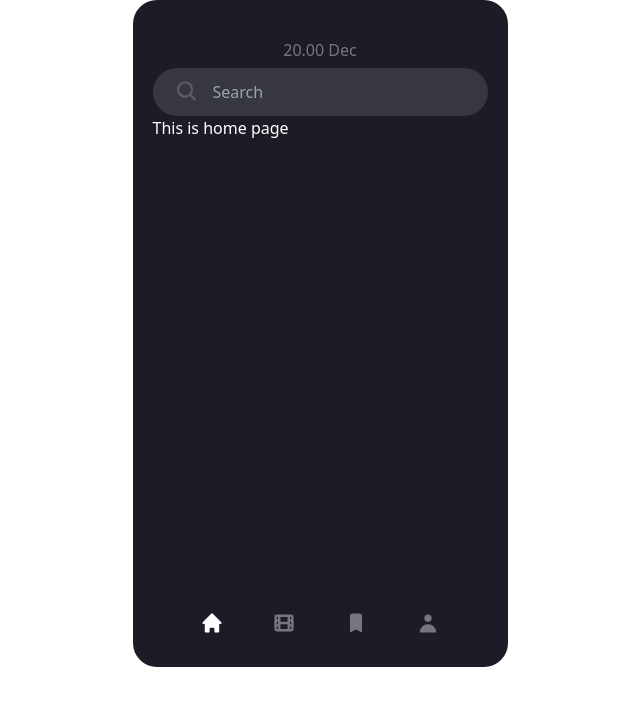
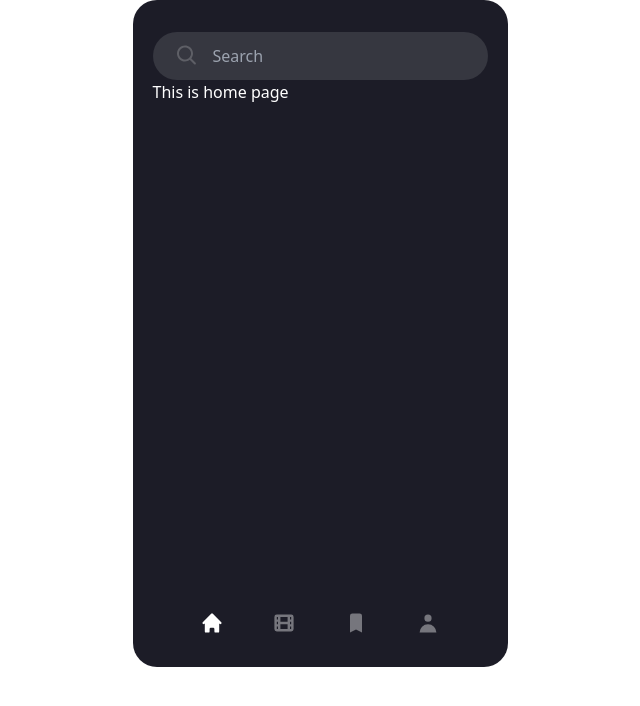
Before and after one commit to pswu11/camp10-midterm, a React (Vite) app: page / in a window 1280 px wide. Shown: the top 706 px of the page, without its empty margins (320-960 px from the left). Built offline with nearby package versions, Linux system fonts and the light colour scheme.

Commit message:
basic cleanup

```diff
--- a/src/components/GenreIcon.tsx
+++ b/src/components/GenreIcon.tsx
@@ -1,14 +1,12 @@
 import { cn } from '../lib/utils';
 
-
-        { // Usage Notes:
-
+{
+  // Usage Notes:
   //       const genreObj = {
   //   28: { "icon": "🤩", "name": "Action" },
   //   12: { "icon": "🫣", "name": "Abenteuer" },
   //   16: { "icon": "🫣", "name": "Animation" }
   // }
-
   // Object.entries(genreObj).map(([key,value], idx)=> {
   //   return (
   //     <GenreIcon genre={value} />
@@ -16,10 +14,9 @@ import { cn } from '../lib/utils';
   // })
 }
 
-
 type GenreIconProps = {
-  isActive?: boolean,
-  genre : {icon: string, name: string}
+  isActive?: boolean;
+  genre: { icon: string; name: string };
 } & React.DetailedHTMLProps<
   React.ButtonHTMLAttributes<HTMLButtonElement>,
   HTMLButtonElement
@@ -31,14 +28,12 @@ export function GenreIcon({
   genre,
   ...props
 }: GenreIconProps) {
-
-
   return (
     <div className="flex flex-col items-center rou">
       <button
         className={cn(
           'rounded-xl flex items-center justify-center h-14 w-14 text-[1.875rem]',
-          isActive?'bg-white-dimmed':'bg-dark-light',
+          isActive ? 'bg-white-dimmed' : 'bg-dark-light',
           className
         )}
         {...props}
--- a/src/components/utils/BookingDetails.tsx
+++ /dev/null
@@ -1,9 +0,0 @@
-import React from 'react'
-
-function BookingDetails() {
-  return (
-    <div>BookingDetails</div>
-  )
-}
-
-export default BookingDetails
--- a/src/layouts/RootLayout.tsx
+++ b/src/layouts/RootLayout.tsx
@@ -1,11 +1,10 @@
 import { Outlet } from 'react-router-dom';
 import { Navbar } from '../components/Navbar';
-import BookingDetails from '../components/BookingDetails';
+
 export function RootLayout() {
   return (
     <div className="bg-dark text-white flex flex-col justify-between m-auto w-[375px] h-[667px] rounded-3xl">
       <div className="pt-8 px-5 flex flex-col">
-        <BookingDetails> 20.00 Dec </BookingDetails>
         <Outlet />
       </div>
       <Navbar />
--- a/src/libs/utils.ts
+++ /dev/null
@@ -1,6 +0,0 @@
-import { clsx, type ClassValue } from "clsx";
-import { twMerge } from "tailwind-merge";
-
-export function cn (...inputs: ClassValue[]) {
-  return twMerge(clsx(inputs))
-}
```
Lines whose indentation alone changed are shown as unchanged.
